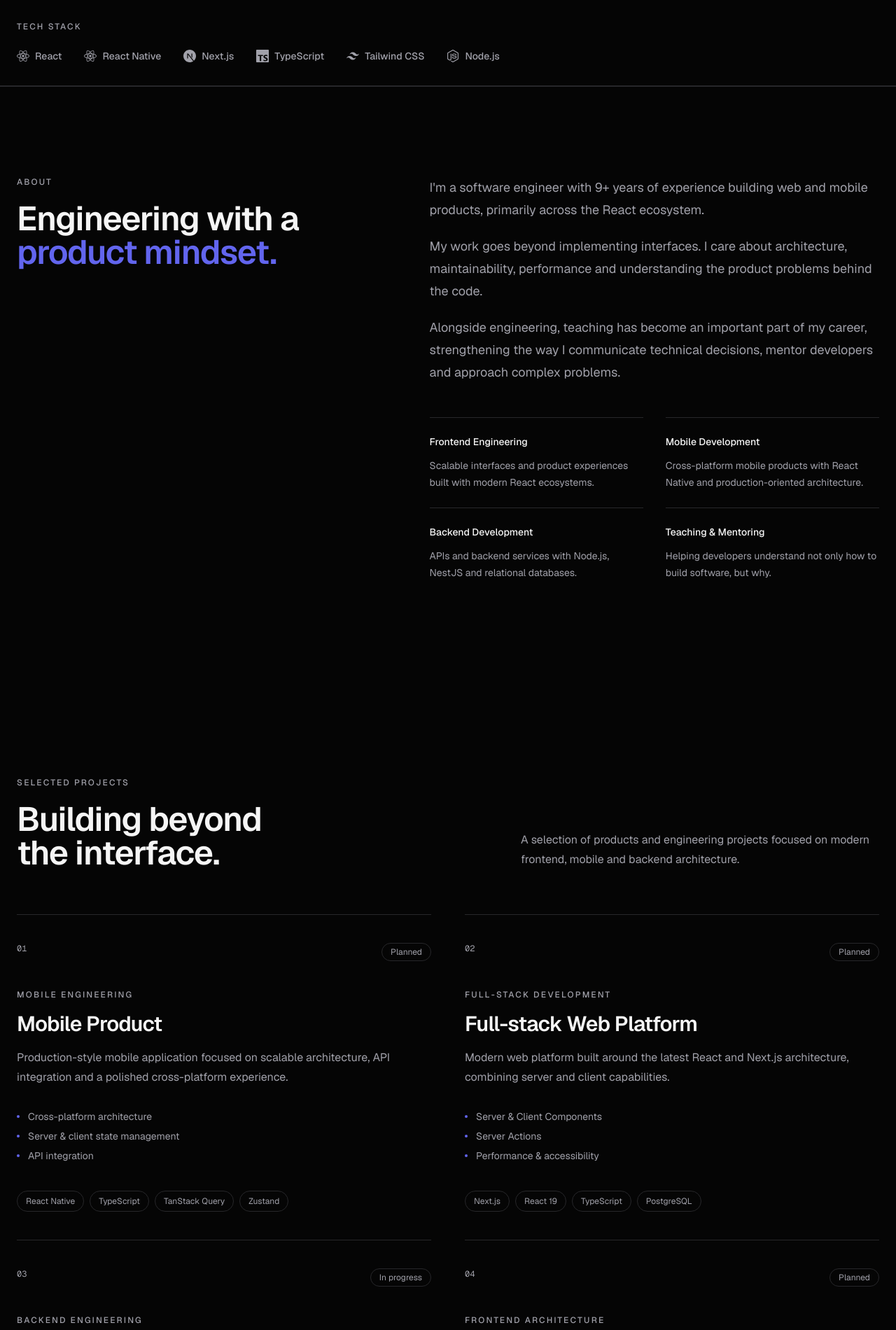
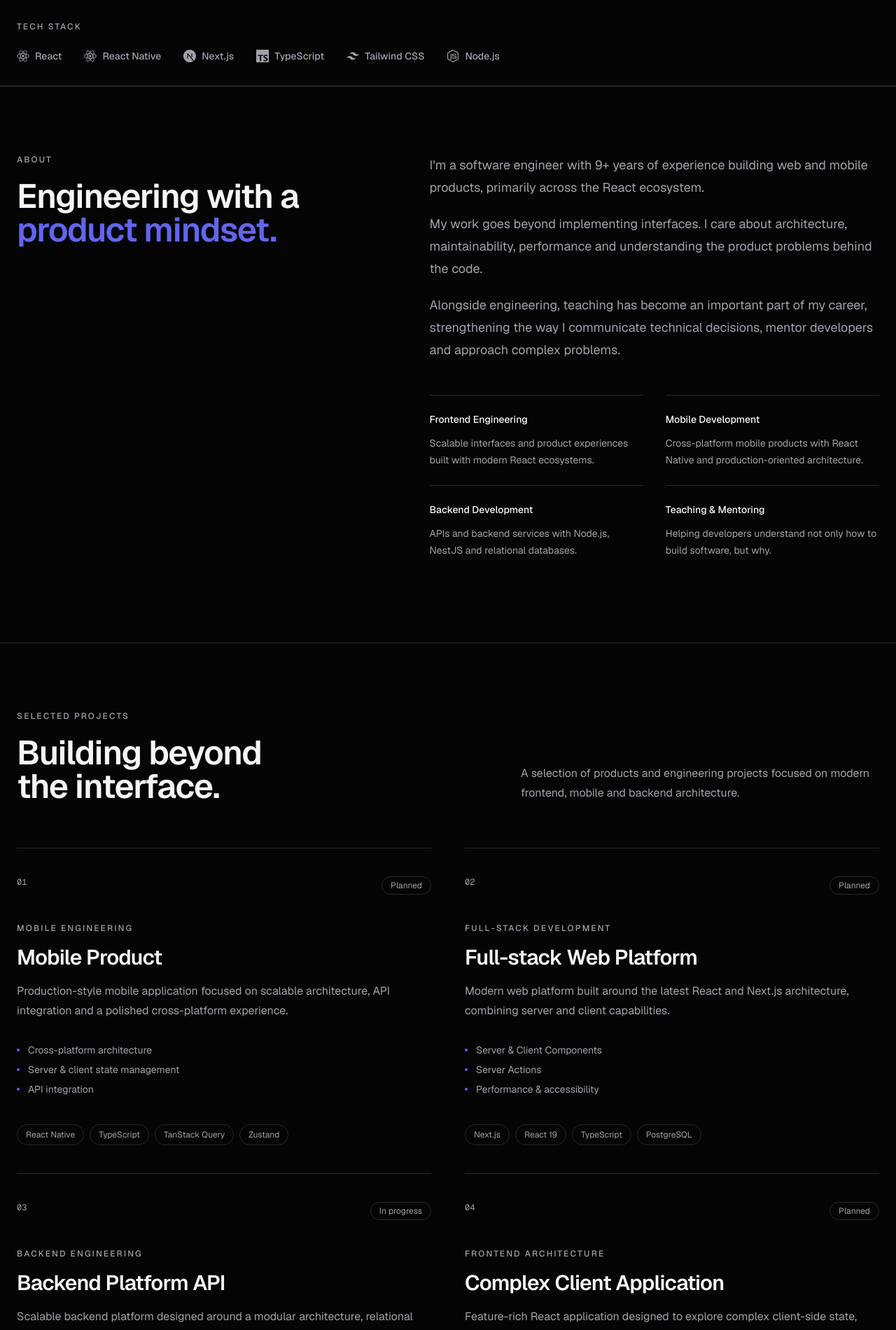
Before and after one commit to DanielDiSalvo/daniel-disalvo-portfolio, a Next.js app: page /en in a window 1280 px wide. Shown: the part 1120-3020 px from the top of the page at 70% size. Built offline with nearby package versions, Linux system fonts and the light colour scheme.

Commit message:
feat: add scroll reveal transitions

```diff
--- a/package.json
+++ b/package.json
@@ -15,6 +15,7 @@
     "test:e2e:report": "playwright show-report"
   },
   "dependencies": {
+    "motion": "^14.1.0",
     "next": "16.3.6",
     "next-intl": "^4.14.8",
     "react": "19.2.8",
--- a/src/app/[locale]/page.tsx
+++ b/src/app/[locale]/page.tsx
@@ -8,20 +8,32 @@ import Teaching from "@/components/sections/Teaching/Teaching";
 import Contact from "@/components/sections/Contact/Contact";
 import Footer from "@/components/layout/Footer/Footer";
 import BackToTop from "@/components/ui/BackToTop/BackToTop";
+import Reveal from "@/components/ui/Reveal/Reveal";
 
 export default function Home() {
   return (
     <>
       <Header />
-
       <main>
         <Hero />
+        <Reveal>
           <TechOverview />
+        </Reveal>
+        <Reveal>
           <About />
+        </Reveal>
+        <Reveal>
           <SelectedProjects />
+        </Reveal>
+        <Reveal>
           <Experience />
+        </Reveal>
+        <Reveal>
           <Teaching />
+        </Reveal>
+        <Reveal>
           <Contact />
+        </Reveal>
       </main>
       <Footer />
       <BackToTop />
--- a/src/components/sections/About/About.tsx
+++ b/src/components/sections/About/About.tsx
@@ -7,7 +7,7 @@ const About = async () => {
 
   return (
     <section id="about" className="border-t border-border">
-      <div className="mx-auto max-w-7xl px-6 py-24 lg:py-32">
+      <div className="mx-auto max-w-7xl px-6 py-20 lg:py-24">
         <div className="grid gap-16 lg:grid-cols-[0.9fr_1.1fr]">
           <div>
             <p className="text-xs font-medium tracking-[0.18em] text-muted">
--- a/src/components/sections/Contact/Contact.tsx
+++ b/src/components/sections/Contact/Contact.tsx
@@ -6,7 +6,7 @@ const Contact = async () => {
 
   return (
     <section id="contact" className="border-t border-border">
-      <div className="mx-auto max-w-7xl px-6 py-24 lg:py-32">
+      <div className="mx-auto max-w-7xl px-6 py-20 lg:py-24">
         <p className="text-xs font-medium tracking-[0.18em] text-muted">
           {t("label")}
         </p>
--- a/src/components/sections/Experience/Experience.tsx
+++ b/src/components/sections/Experience/Experience.tsx
@@ -7,7 +7,7 @@ const Experience = async () => {
 
   return (
     <section id="experience" className="border-t border-border">
-      <div className="mx-auto max-w-7xl px-6 py-24 lg:py-32">
+      <div className="mx-auto max-w-7xl px-6 py-20 lg:py-24">
         <div className="mb-16 grid gap-6 lg:grid-cols-2">
           <div>
             <p className="text-xs font-medium tracking-[0.18em] text-muted">
--- a/src/components/sections/SelectedProjects/SelectedProjects.tsx
+++ b/src/components/sections/SelectedProjects/SelectedProjects.tsx
@@ -6,7 +6,8 @@ const SelectedProjects = async () => {
   const t = await getTranslations("Projects");
 
   return (
-    <section id="projects" className="mx-auto max-w-7xl px-6 py-24 lg:py-32">
+    <section id="projects" className="border-t border-border">
+      <div className="mx-auto max-w-7xl px-6 py-20 lg:py-24">
         <div className="mb-16 grid gap-6 lg:grid-cols-2">
           <div>
             <p className="text-xs font-medium tracking-[0.18em] text-muted">
@@ -24,11 +25,11 @@ const SelectedProjects = async () => {
             {t("description")}
           </p>
         </div>
-
         <div className="grid gap-x-12 lg:grid-cols-2">
           {projects.map((project, index) => (
             <ProjectCard key={project.id} project={project} index={index} />
           ))}
+        </div>
       </div>
     </section>
   );
--- a/src/components/sections/Teaching/Teaching.tsx
+++ b/src/components/sections/Teaching/Teaching.tsx
@@ -6,7 +6,7 @@ const Teaching = async () => {
 
   return (
     <section id="teaching" className="border-t border-border">
-      <div className="mx-auto max-w-7xl px-6 py-24 lg:py-32">
+      <div className="mx-auto max-w-7xl px-6 py-20 lg:py-24">
         <div className="grid gap-16 lg:grid-cols-[0.9fr_1.1fr]">
           <div>
             <p className="text-xs font-medium tracking-[0.18em] text-muted">
--- /dev/null
+++ b/src/components/ui/Reveal/Reveal.tsx
@@ -0,0 +1,23 @@
+"use client";
+
+import { motion } from "motion/react";
+import type { ReactNode } from "react";
+
+type RevealProps = {
+  children: ReactNode;
+};
+
+const Reveal = ({ children }: RevealProps) => {
+  return (
+    <motion.div
+      initial={{ opacity: 0, y: 40 }}
+      whileInView={{ opacity: 1, y: 0 }}
+      viewport={{ once: true, amount: 0.05 }}
+      transition={{ duration: 0.8, ease: "anticipate" }}
+    >
+      {children}
+    </motion.div>
+  );
+};
+
+export default Reveal;
```
Also changed, not shown: 1 other file (tests, documents, lock files or other folders). Lines whose indentation alone changed are shown as unchanged.
